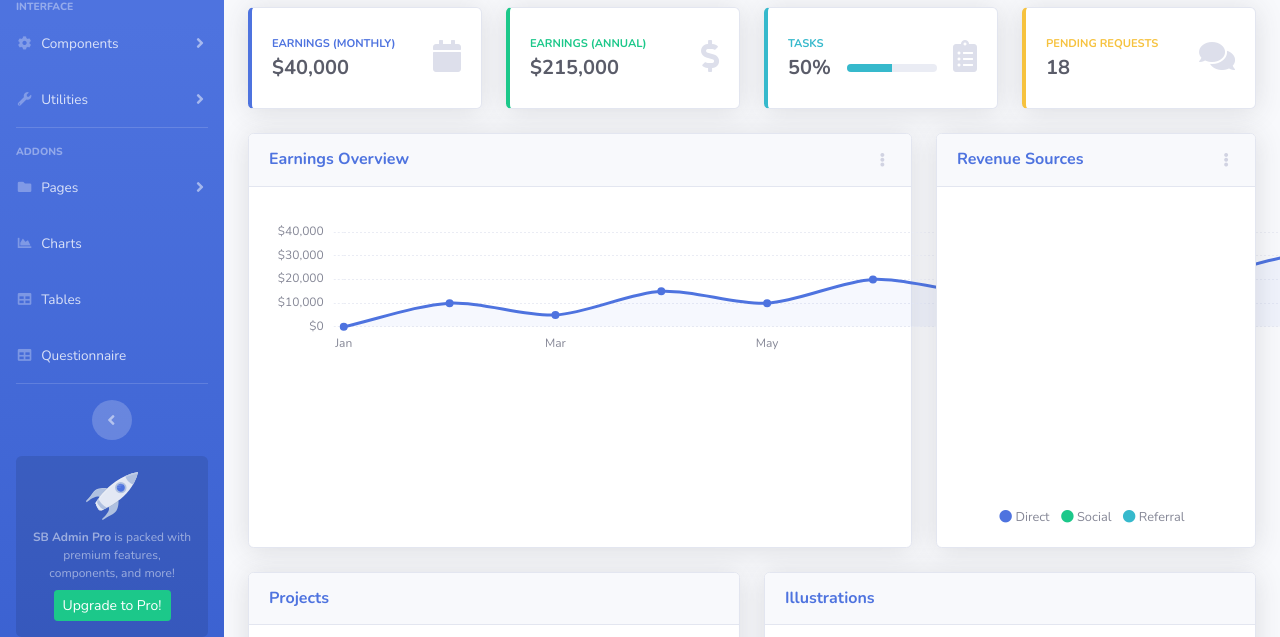
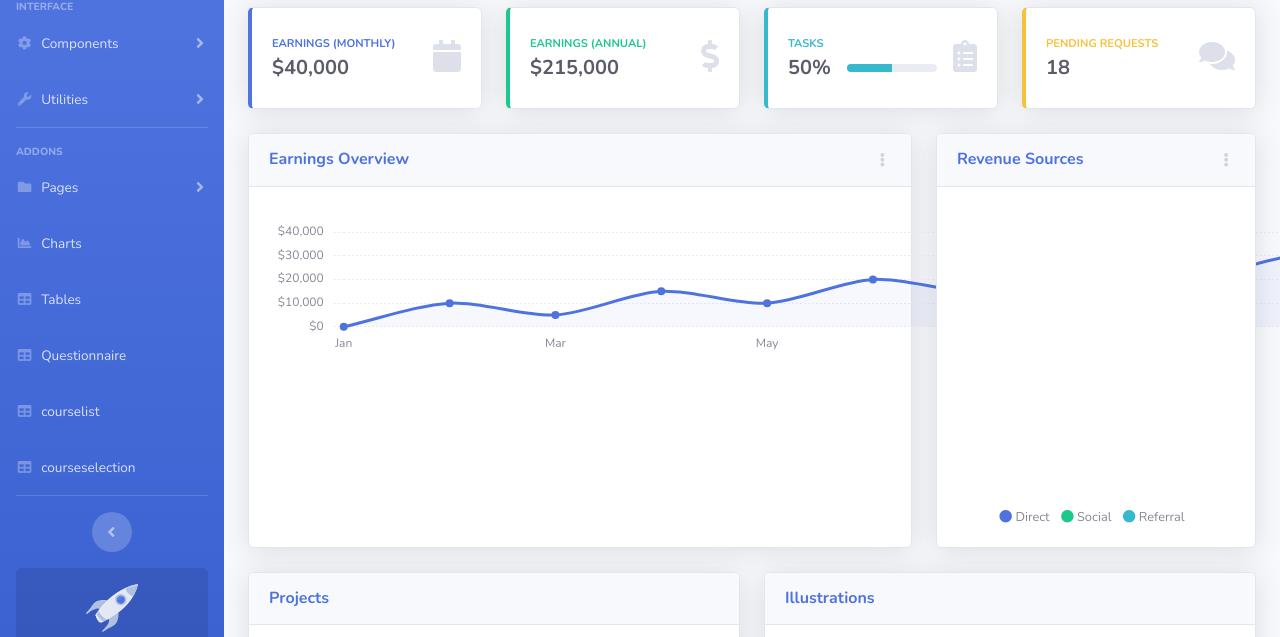
Before and after one commit to gue0857/https---github.com-gue0857-NewCssFHIR, a website with bundled scripts: page index.html in a window 1280 px wide. Shown: the part 145-782 px from the top of the page. Built offline with nearby package versions, Linux system fonts and the light colour scheme.

Commit message:
add new page

```diff
--- a/index.html
+++ b/index.html
@@ -140,6 +140,21 @@
                     <i class="fas fa-fw fa-table"></i>
                     <span>Questionnaire</span></a>
             </li>
+
+            <!-- Nav Item - courselist -->
+            <li class="nav-item">
+                <a class="nav-link" href="courselist.html">
+                    <i class="fas fa-fw fa-table"></i>
+                    <span>courselist</span></a>
+            </li>
+
+            <!-- Nav Item - courseSelection -->
+            <li class="nav-item">
+                <a class="nav-link" href="courseselection.html">
+                    <i class="fas fa-fw fa-table"></i>
+                    <span>courseselection</span></a>
+            </li>
+
 
             <!-- Divider -->
             <hr class="sidebar-divider d-none d-md-block">
```
Also changed, not shown: courselist.html (added), courseselection.html (added).
